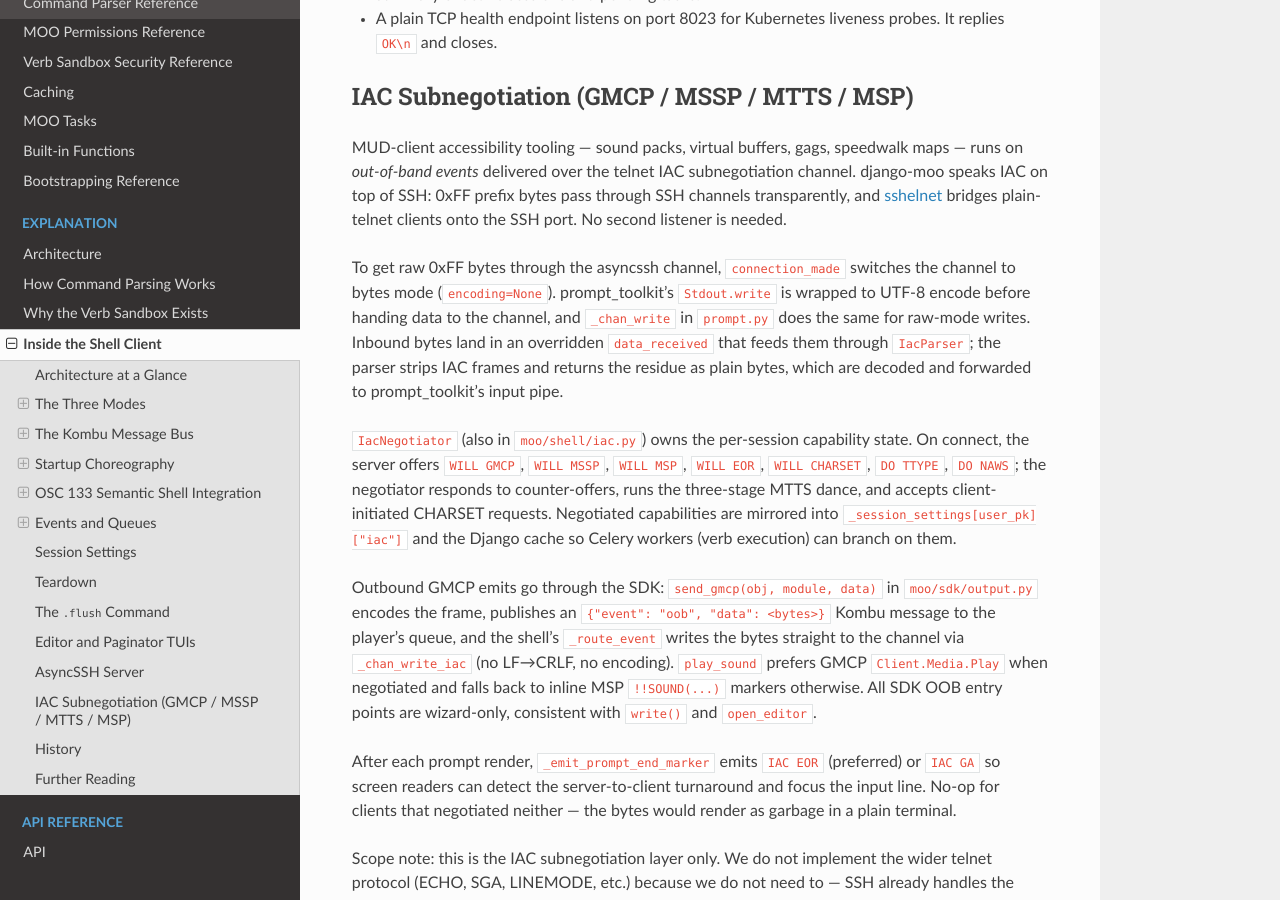
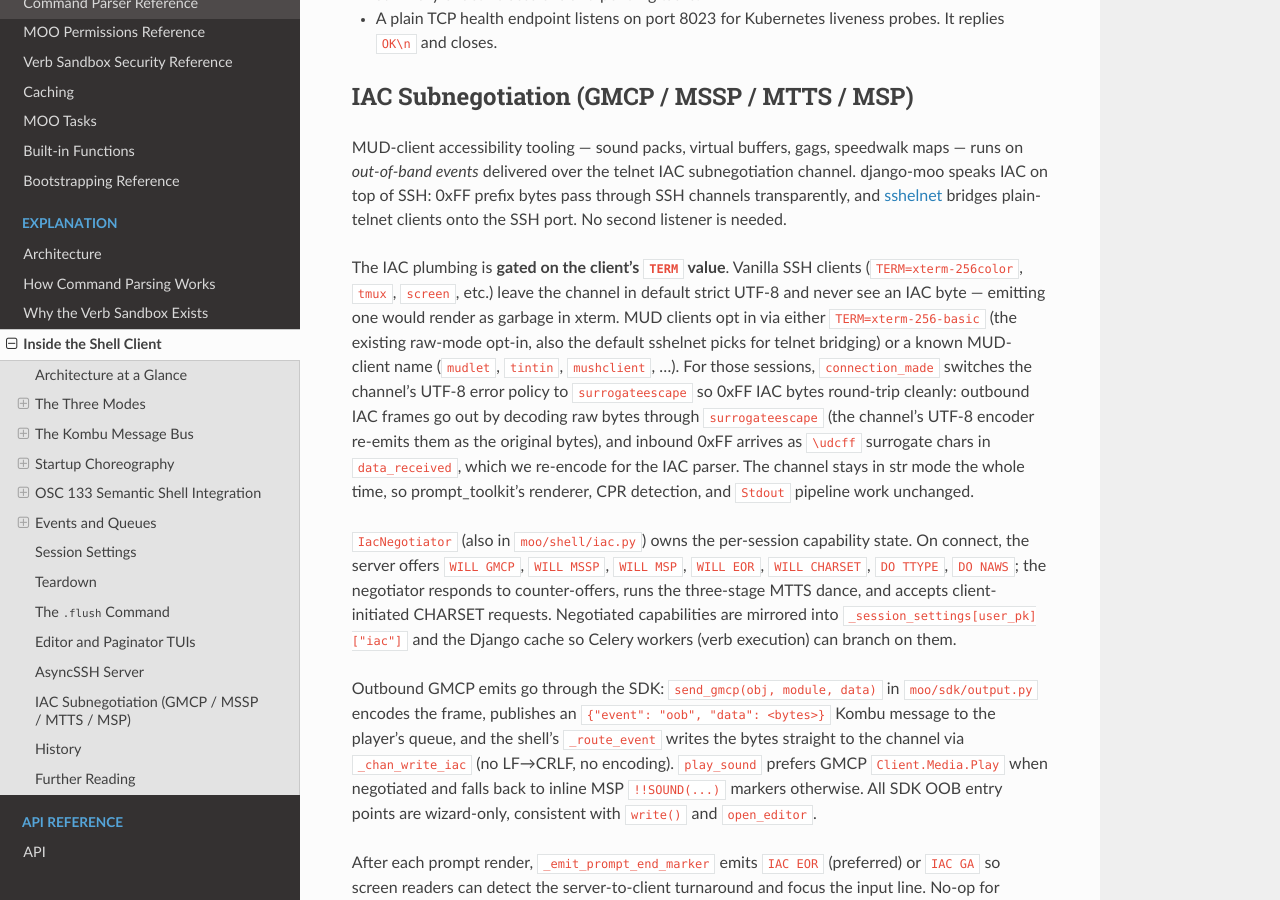
Before and after one commit to bubblehouse/django-moo, a Sphinx documentation site: the page built from docs/source/explanation/shell-internals.md, in a window 1280 px wide and 900 px high, scrolled down 7872 px. Built offline with Sphinx 7.4.7 and the Read the Docs theme 3.1.0, drawn with Linux system fonts in a browser that asks for light colours.

Commit message:
docs: document Room.Info payload, Mudlet bridge install, IAC TERM gating

```diff
--- a/docs/source/explanation/shell-internals.md
+++ b/docs/source/explanation/shell-internals.md
@@ -374,14 +374,21 @@ prefix bytes pass through SSH channels transparently, and
 [sshelnet](https://gitlab.com/bubblehouse/sshelnet) bridges plain-telnet
 clients onto the SSH port. No second listener is needed.
 
-To get raw 0xFF bytes through the asyncssh channel, `connection_made`
-switches the channel to bytes mode (`encoding=None`). prompt_toolkit's
-`Stdout.write` is wrapped to UTF-8 encode before handing data to the
-channel, and `_chan_write` in `prompt.py` does the same for raw-mode
-writes. Inbound bytes land in an overridden `data_received` that feeds
-them through `IacParser`; the parser strips IAC frames and returns the
-residue as plain bytes, which are decoded and forwarded to prompt_toolkit's
-input pipe.
+The IAC plumbing is **gated on the client's `TERM` value**. Vanilla SSH
+clients (`TERM=xterm-256color`, `tmux`, `screen`, etc.) leave the channel
+in default strict UTF-8 and never see an IAC byte — emitting one would
+render as garbage in xterm. MUD clients opt in via either
+`TERM=xterm-256-basic` (the existing raw-mode opt-in, also the default
+sshelnet picks for telnet bridging) or a known MUD-client name
+(`mudlet`, `tintin`, `mushclient`, ...). For those sessions,
+`connection_made` switches the channel's UTF-8 error policy to
+`surrogateescape` so 0xFF IAC bytes round-trip cleanly: outbound IAC
+frames go out by decoding raw bytes through `surrogateescape` (the
+channel's UTF-8 encoder re-emits them as the original bytes), and
+inbound 0xFF arrives as `\udcff` surrogate chars in `data_received`,
+which we re-encode for the IAC parser. The channel stays in str mode
+the whole time, so prompt_toolkit's renderer, CPR detection, and
+`Stdout` pipeline work unchanged.
 
 `IacNegotiator` (also in `moo/shell/iac.py`) owns the per-session
 capability state. On connect, the server offers `WILL GMCP`, `WILL MSSP`,
```
Also changed, not shown: docs/source/how-to/accessibility.md (+64 -2 lines).
